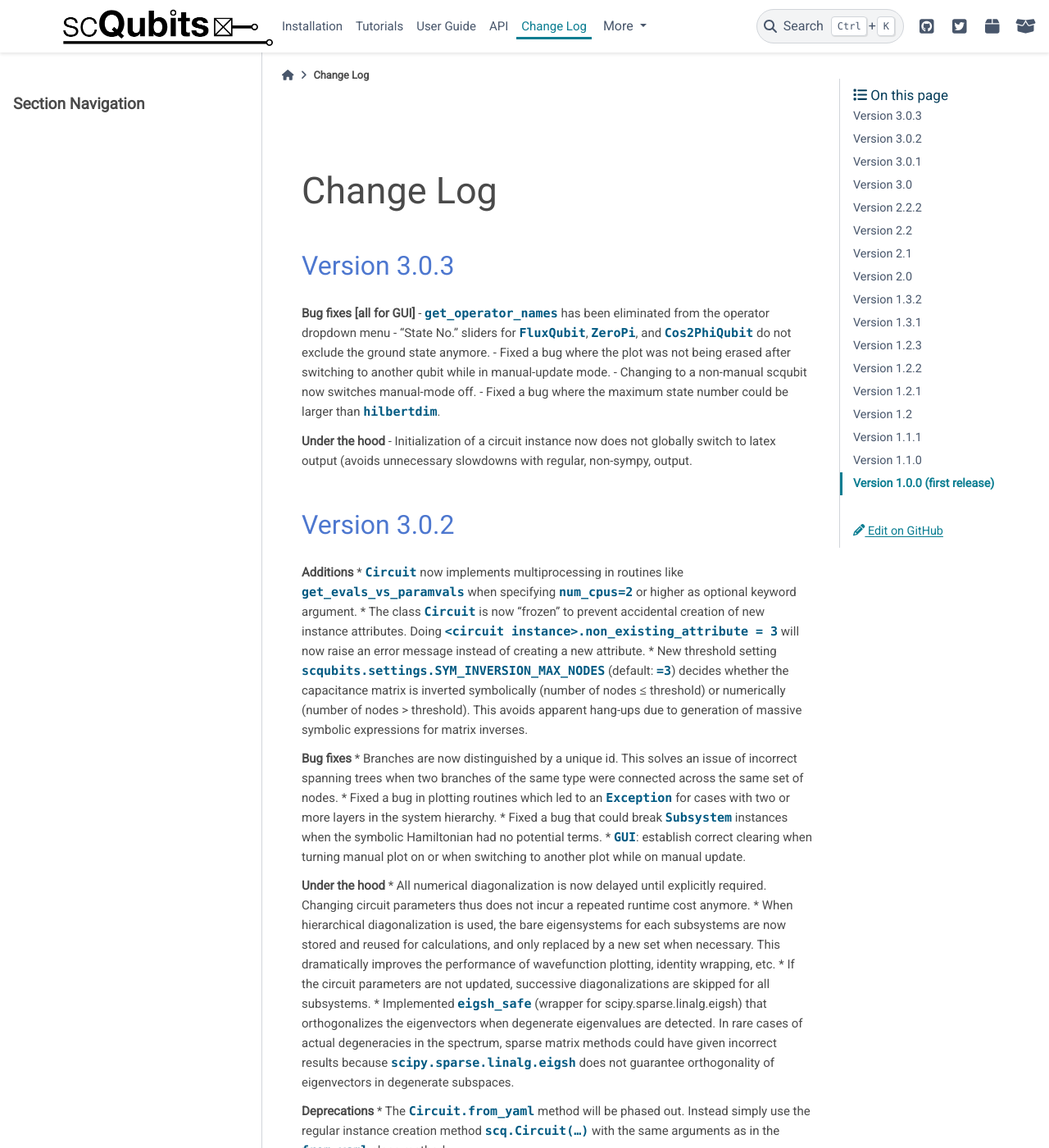
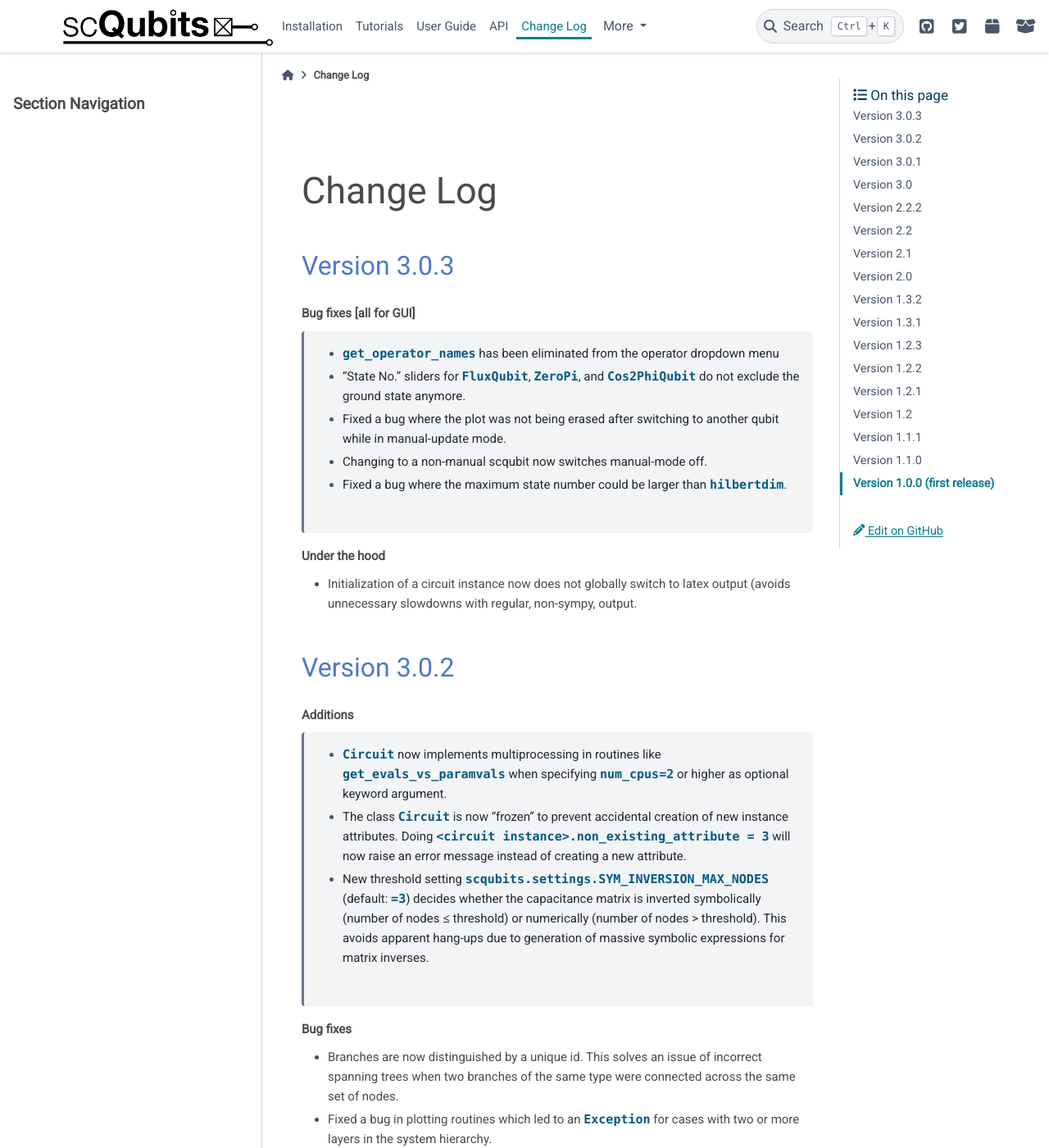
Before and after one commit to scqubits/scqubits-doc, a Sphinx documentation site: the page built from docs/source/changelog.rst, in a window 1280 px wide and 1400 px high. Shown: the whole window at 82% size. Built offline with Sphinx 7.4.7 and the PyData theme 0.15.4, drawn with Linux system fonts in a browser that asks for light colours; pages that are not in the unit, such as notebooks, are missing from menus; some of the changed text lies outside the part shown.

Commit message:
fix formatting

```diff
--- a/docs/source/changelog.rst
+++ b/docs/source/changelog.rst
@@ -12,13 +12,15 @@ Version 3.0.3
 +++++++++++++
 
 **Bug fixes [all for GUI]**
-- `get_operator_names` has been eliminated from the operator dropdown menu
-- "State No." sliders for `FluxQubit`, `ZeroPi`, and `Cos2PhiQubit` do not exclude the ground state anymore.
-- Fixed a bug where the plot was not being erased after switching to another qubit while in manual-update mode.
-- Changing to a non-manual scqubit now switches manual-mode off.
-- Fixed a bug where the maximum state number could be larger than `hilbertdim`.
+
+    - `get_operator_names` has been eliminated from the operator dropdown menu
+    - "State No." sliders for `FluxQubit`, `ZeroPi`, and `Cos2PhiQubit` do not exclude the ground state anymore.
+    - Fixed a bug where the plot was not being erased after switching to another qubit while in manual-update mode.
+    - Changing to a non-manual scqubit now switches manual-mode off.
+    - Fixed a bug where the maximum state number could be larger than `hilbertdim`.
 
 **Under the hood**
+
 - Initialization of a circuit instance now does not globally switch to latex output (avoids unnecessary slowdowns with regular, non-sympy, output.
 
 
@@ -26,24 +28,28 @@ Version 3.0.2
 +++++++++++++
 
 **Additions**
-* `Circuit` now implements multiprocessing in routines like `get_evals_vs_paramvals` when specifying `num_cpus=2` or higher as optional keyword argument.
-* The class `Circuit` is now “frozen” to prevent accidental creation of new instance attributes. Doing `<circuit instance>.non_existing_attribute = 3` will now raise an error message instead of creating a new attribute.
-* New threshold setting `scqubits.settings.SYM_INVERSION_MAX_NODES`  (default: `=3`) decides whether the capacitance matrix is inverted symbolically (number of nodes ≤ threshold) or numerically (number of nodes > threshold). This avoids apparent hang-ups due to generation of massive symbolic expressions for matrix inverses.
+
+    - `Circuit` now implements multiprocessing in routines like `get_evals_vs_paramvals` when specifying `num_cpus=2` or higher as optional keyword argument.
+    - The class `Circuit` is now “frozen” to prevent accidental creation of new instance attributes. Doing `<circuit instance>.non_existing_attribute = 3` will now raise an error message instead of creating a new attribute.
+    - New threshold setting `scqubits.settings.SYM_INVERSION_MAX_NODES`  (default: `=3`) decides whether the capacitance matrix is inverted symbolically (number of nodes ≤ threshold) or numerically (number of nodes > threshold). This avoids apparent hang-ups due to generation of massive symbolic expressions for matrix inverses.
 
 **Bug fixes**
+
 * Branches are now distinguished by a unique id. This solves an issue of incorrect spanning trees when two branches of the same type were connected across the same set of nodes.
 * Fixed a bug in plotting routines which led to an `Exception` for cases with two or more layers in the system hierarchy.
 * Fixed a bug that could break `Subsystem` instances when the symbolic Hamiltonian had no potential terms.
 * `GUI`: establish correct clearing when turning manual plot on or when switching to another plot while on manual update.
 
 **Under the hood**
-* All numerical diagonalization is now delayed until explicitly required. Changing circuit parameters thus does not incur a repeated runtime cost anymore.
-* When hierarchical diagonalization is used, the bare eigensystems for each subsystems are now stored and reused for calculations, and only replaced by a new set when necessary. This dramatically improves the performance of wavefunction plotting, identity wrapping, etc.
-* If the circuit parameters are not updated, successive diagonalizations are skipped for all subsystems.
-* Implemented `eigsh_safe` (wrapper for scipy.sparse.linalg.eigsh) that orthogonalizes the eigenvectors when degenerate eigenvalues are detected. In rare cases of actual degeneracies in the spectrum, sparse matrix methods could have given incorrect results because `scipy.sparse.linalg.eigsh` does not guarantee orthogonality of eigenvectors in degenerate subspaces.
+
+    - All numerical diagonalization is now delayed until explicitly required. Changing circuit parameters thus does not incur a repeated runtime cost anymore.
+    - When hierarchical diagonalization is used, the bare eigensystems for each subsystems are now stored and reused for calculations, and only replaced by a new set when necessary. This dramatically improves the performance of wavefunction plotting, identity wrapping, etc.
+    - If the circuit parameters are not updated, successive diagonalizations are skipped for all subsystems.
+    - Implemented `eigsh_safe` (wrapper for scipy.sparse.linalg.eigsh) that orthogonalizes the eigenvectors when degenerate eigenvalues are detected. In rare cases of actual degeneracies in the spectrum, sparse matrix methods could have given incorrect results because `scipy.sparse.linalg.eigsh` does not guarantee orthogonality of eigenvectors in degenerate subspaces.
 
 **Deprecations**
-* The `Circuit.from_yaml` method will be phased out. Instead simply use the regular instance creation method `scq.Circuit(...)` with the same arguments as in the `from_yaml` class method.
+
+    - The `Circuit.from_yaml` method will be phased out. Instead simply use the regular instance creation method `scq.Circuit(...)` with the same arguments as in the `from_yaml` class method.
 
 
 
```
